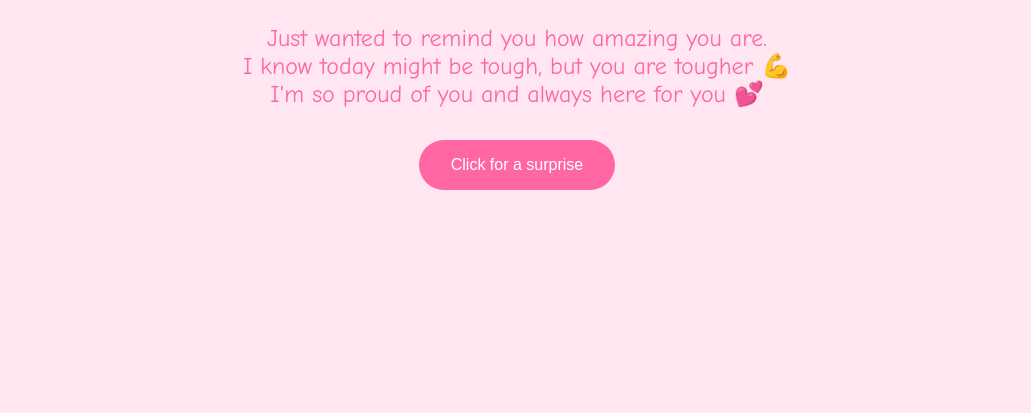
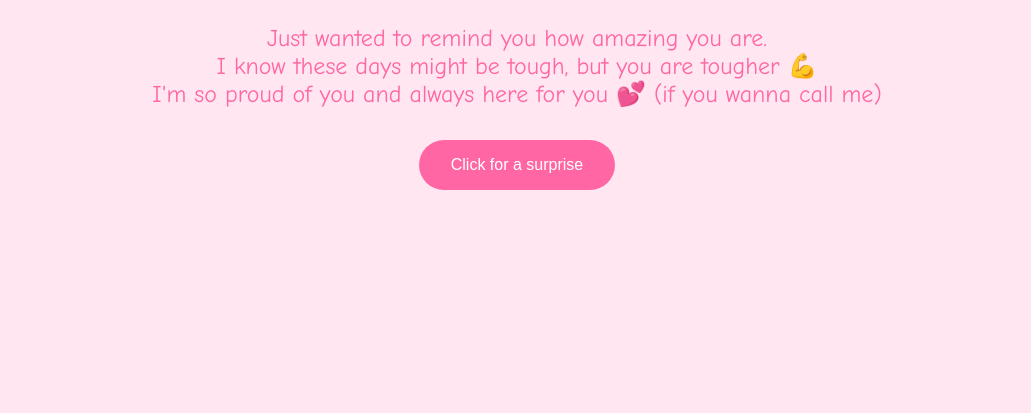
Before and after one commit to VSkibiddy/for-my-girl, a plain HTML site: page index.html in a window 1280 px wide. Shown: the part 387-800 px from the top of the page, without its empty margins (123-1154 px from the left). Drawn offline with Linux system fonts and the light colour scheme.

Commit message:
Update index.html

```diff
--- a/index.html
+++ b/index.html
@@ -12,8 +12,8 @@
   <h1>dear bông Hoa Trà cụa Vượng (tính nóng như kem á)!</h1>
   <div class="message">
     Just wanted to remind you how amazing you are. <br />
-    I know today might be tough, but you are tougher 💪<br />
-    I'm so proud of you and always here for you 💕
+    I know these days might be tough, but you are tougher 💪<br />
+    I'm so proud of you and always here for you 💕 (if you wanna call me)
   </div>
   <button class="button" onclick="redirect()">
     Click for a surprise
```
